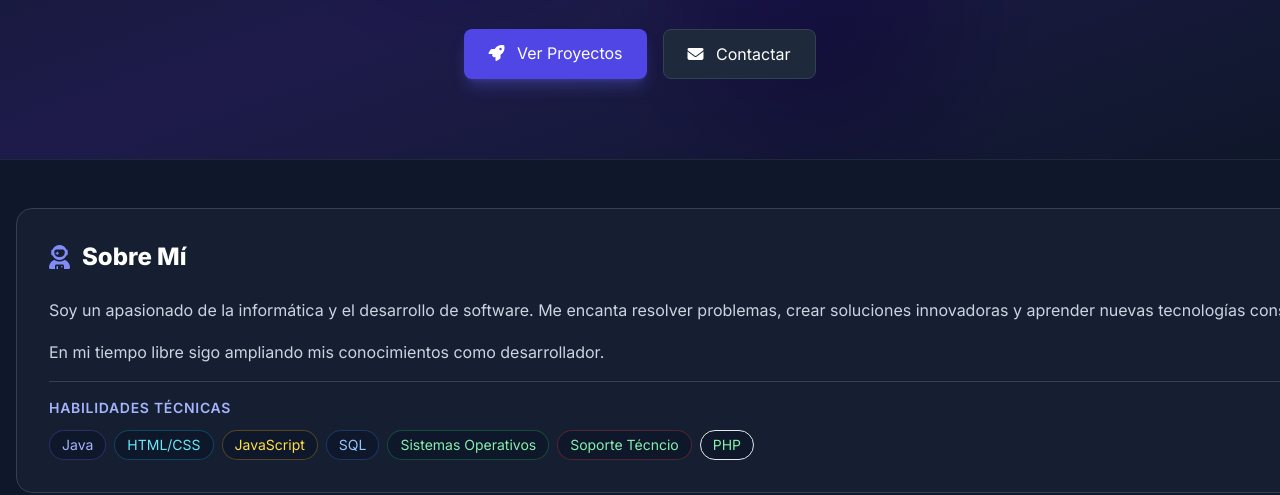
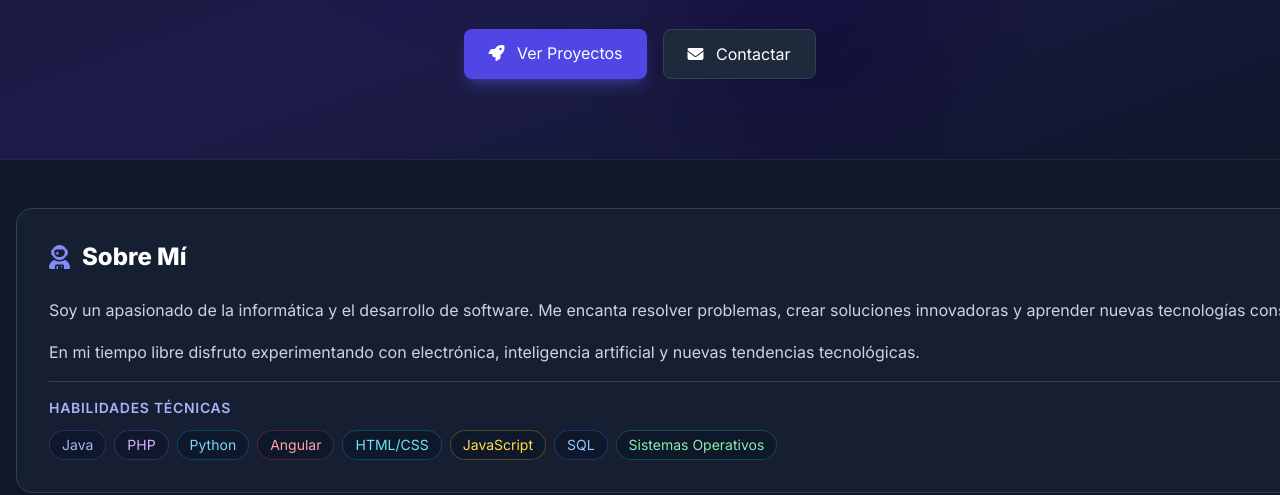
Before and after one commit to kev312/kev312.github.io, a website built with webpack: page index.html in a window 1280 px wide. Shown: the part 305-800 px from the top of the page. Built offline with nearby package versions, Linux system fonts and the light colour scheme.

Commit message:
Update personal interests and skills in index.html

```diff
--- a/index.html
+++ b/index.html
@@ -102,18 +102,24 @@
               Soy un apasionado de la informática y el desarrollo de software. Me encanta resolver problemas, crear soluciones innovadoras y aprender nuevas tecnologías constantemente.
             </p>
             <p>
-              En mi tiempo libre sigo ampliando mis conocimientos como desarrollador.
+              En mi tiempo libre disfruto experimentando con electrónica, inteligencia artificial y nuevas tendencias tecnológicas.
             </p>
             <div class="pt-4 border-t border-slate-700">
               <h3 class="text-sm font-semibold text-indigo-300 uppercase tracking-wider mb-3">Habilidades Técnicas</h3>
               <div class="flex flex-wrap gap-2">
+                <!-- Backend -->
                 <span class="px-3 py-1 bg-slate-900 text-indigo-300 rounded-full text-sm border border-indigo-500/30">Java</span>
+                <span class="px-3 py-1 bg-slate-900 text-purple-300 rounded-full text-sm border border-purple-500/30">PHP</span>
+                <span class="px-3 py-1 bg-slate-900 text-sky-300 rounded-full text-sm border border-sky-500/30">Python</span>
+
+                <!-- Frontend -->
+                <span class="px-3 py-1 bg-slate-900 text-red-300 rounded-full text-sm border border-red-500/30">Angular</span>
                 <span class="px-3 py-1 bg-slate-900 text-cyan-300 rounded-full text-sm border border-cyan-500/30">HTML/CSS</span>
                 <span class="px-3 py-1 bg-slate-900 text-yellow-300 rounded-full text-sm border border-yellow-500/30">JavaScript</span>
+
+                <!-- DB & Systems -->
                 <span class="px-3 py-1 bg-slate-900 text-blue-300 rounded-full text-sm border border-blue-500/30">SQL</span>
                 <span class="px-3 py-1 bg-slate-900 text-green-300 rounded-full text-sm border border-green-500/30">Sistemas Operativos</span>
-                <span class="px-3 py-1 bg-slate-900 text-green-300 rounded-full text-sm border border-red-500/30">Soporte Técncio</span>
-                <span class="px-3 py-1 bg-slate-900 text-green-300 rounded-full text-sm border border-white-500/30">PHP</span>
               </div>
             </div>
           </div>
@@ -197,7 +203,7 @@
               <img src="img/bolas.jpg" class="w-full h-full object-cover transition-transform duration-500 group-hover:scale-110" alt="Proyecto Decadencia">
               <div class="absolute inset-0 bg-gradient-to-t from-black/90 via-black/50 to-transparent flex items-end p-4">
                 <a href="https://decadencia-juego.vercel.app/" target="_blank" class="text-white font-bold hover:text-indigo-300 transition-colors">
-                  <i class="fas fa-link mr-2"></i> Esquiva Obstaculos
+                  <i class="fas fa-link mr-2"></i> Juego Decadencia
                 </a>
               </div>
             </div>
```
